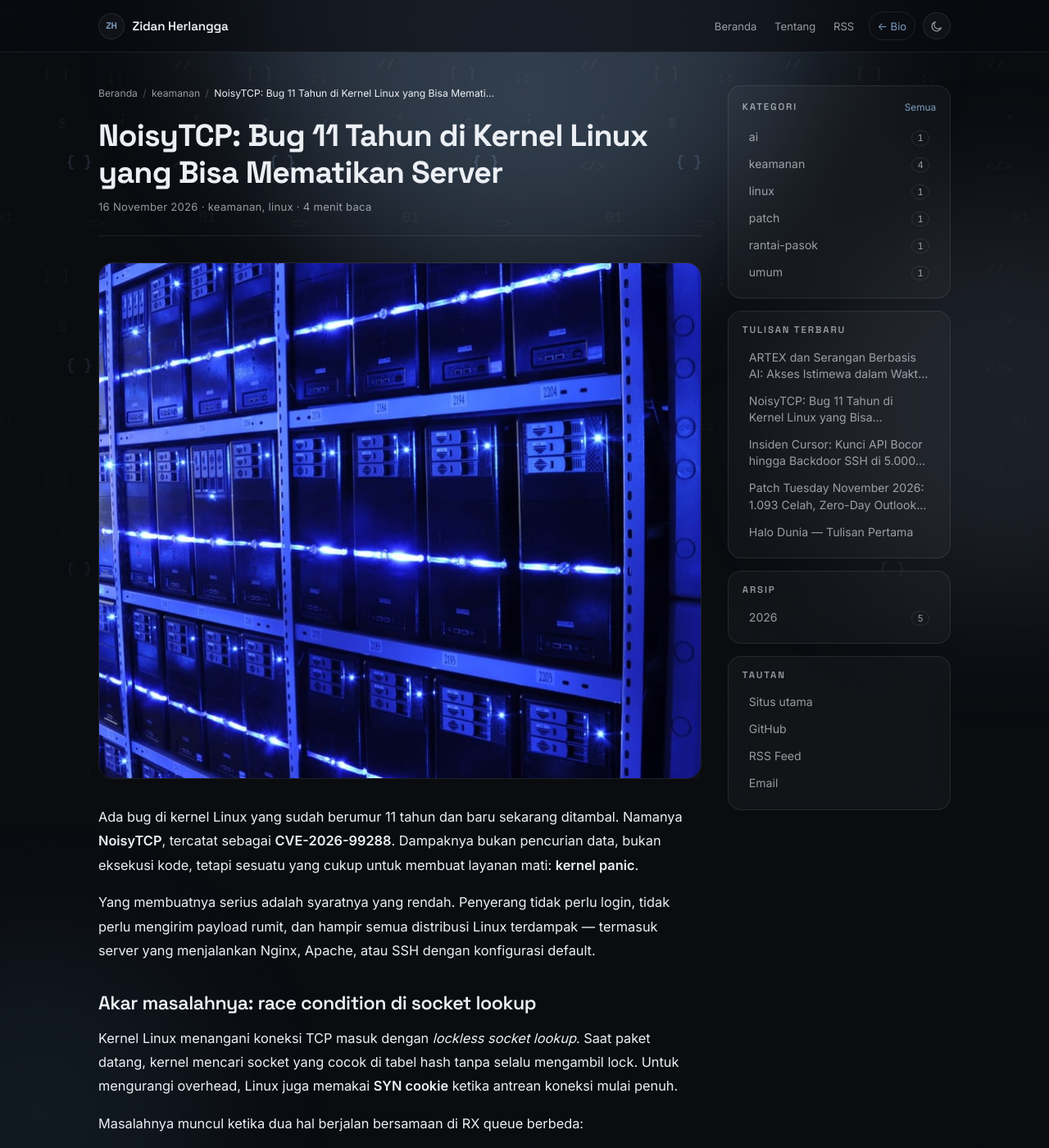
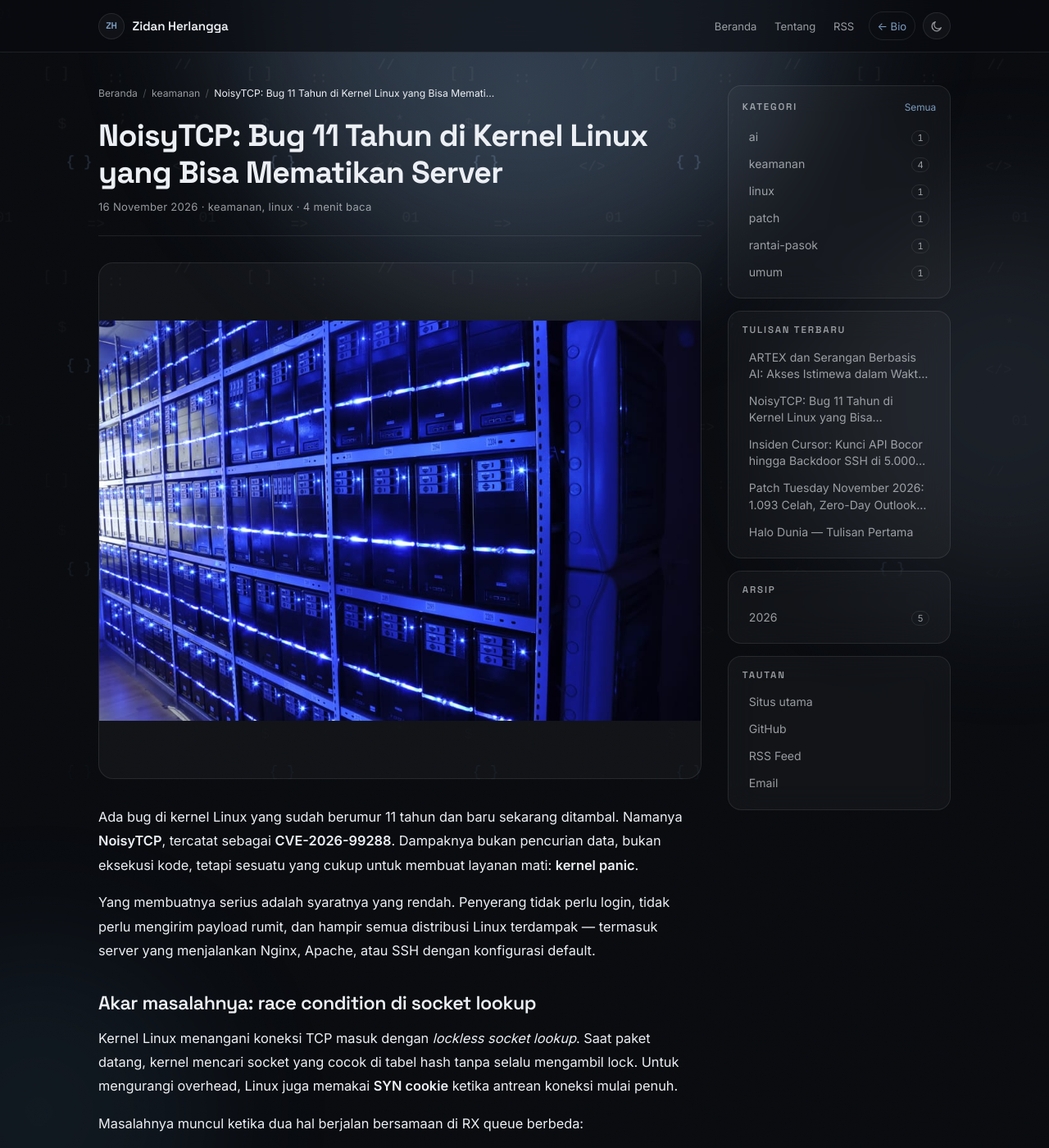
Before and after one commit to zidan-herlangga/blog, a Jekyll site: the page built from _posts/2026-11-16-noisytcp-kernel-linux.md, in a window 1280 px wide and 1400 px high. Shown: the whole window at 82% size. Built offline with Jekyll 4.4.1, drawn with Linux system fonts in a browser that asks for light colours; comment, search, counter and statistics services are not loaded.

Commit message:
ux: cover tampil utuh (contain) tanpa crop, proporsi asli dipertahankan

```diff
--- a/assets/css/style.css
+++ b/assets/css/style.css
@@ -870,7 +870,8 @@ hr {
   display: block;
   width: 100%;
   aspect-ratio: 16 / 9;
-  object-fit: cover;
+  object-fit: contain;
+  background: var(--card);
   border: 1px solid var(--line);
   border-radius: 18px;
 }
```
Also changed, not shown: assets/images/news/artex-cover.jpg, assets/images/news/cursor-cover.jpg, assets/images/news/noisytcp-cover.jpg, assets/images/news/patch-tuesday-cover.jpg.
